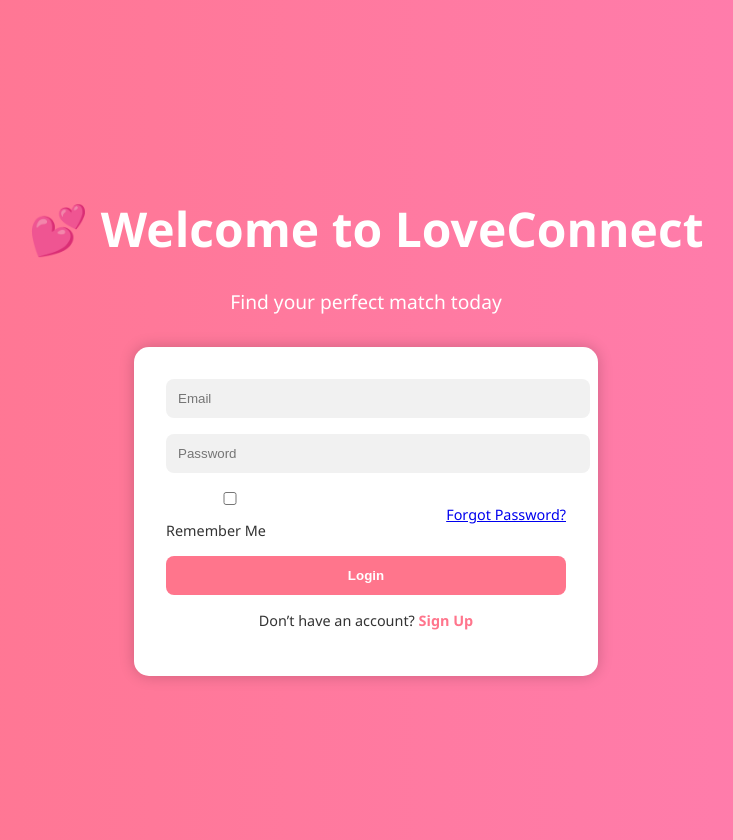
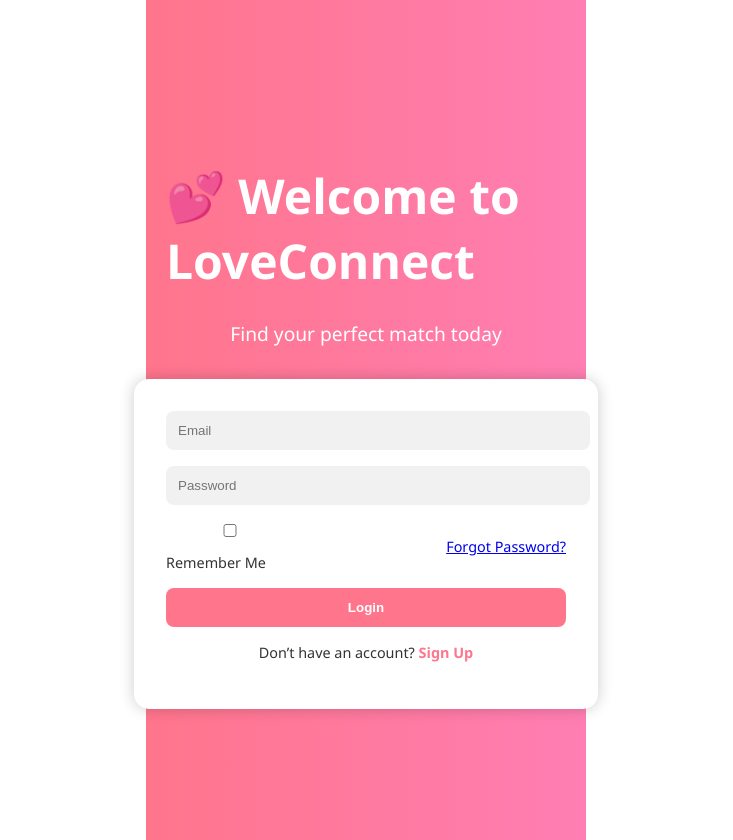
Before and after one commit to Ivy-Njeri/react, a React (Create React App) app: page / in a window 1280 px wide. Shown: the whole page, without its empty margins (274-1007 px from the left). Built offline with nearby package versions, Linux system fonts and the light colour scheme.

Commit message:
Updated login page with responsive design

```diff
--- a/src/pages/LoginPage.css
+++ b/src/pages/LoginPage.css
@@ -74,3 +74,8 @@
   text-decoration: none;
   font-weight: bold;
 }
+.login-container{
+    max-width: 400px;
+    margin: auto;
+    padding: 20px;
+}
```
